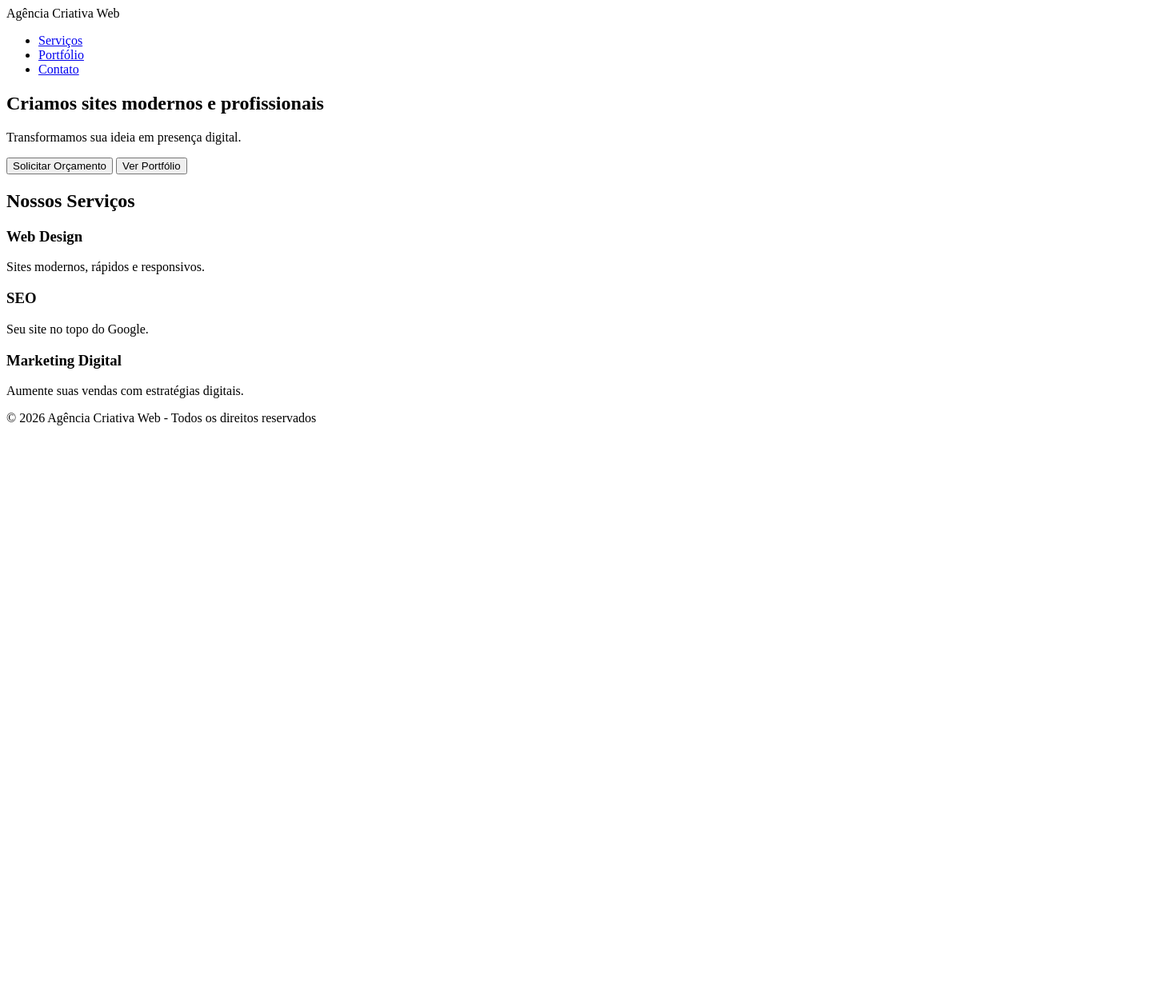
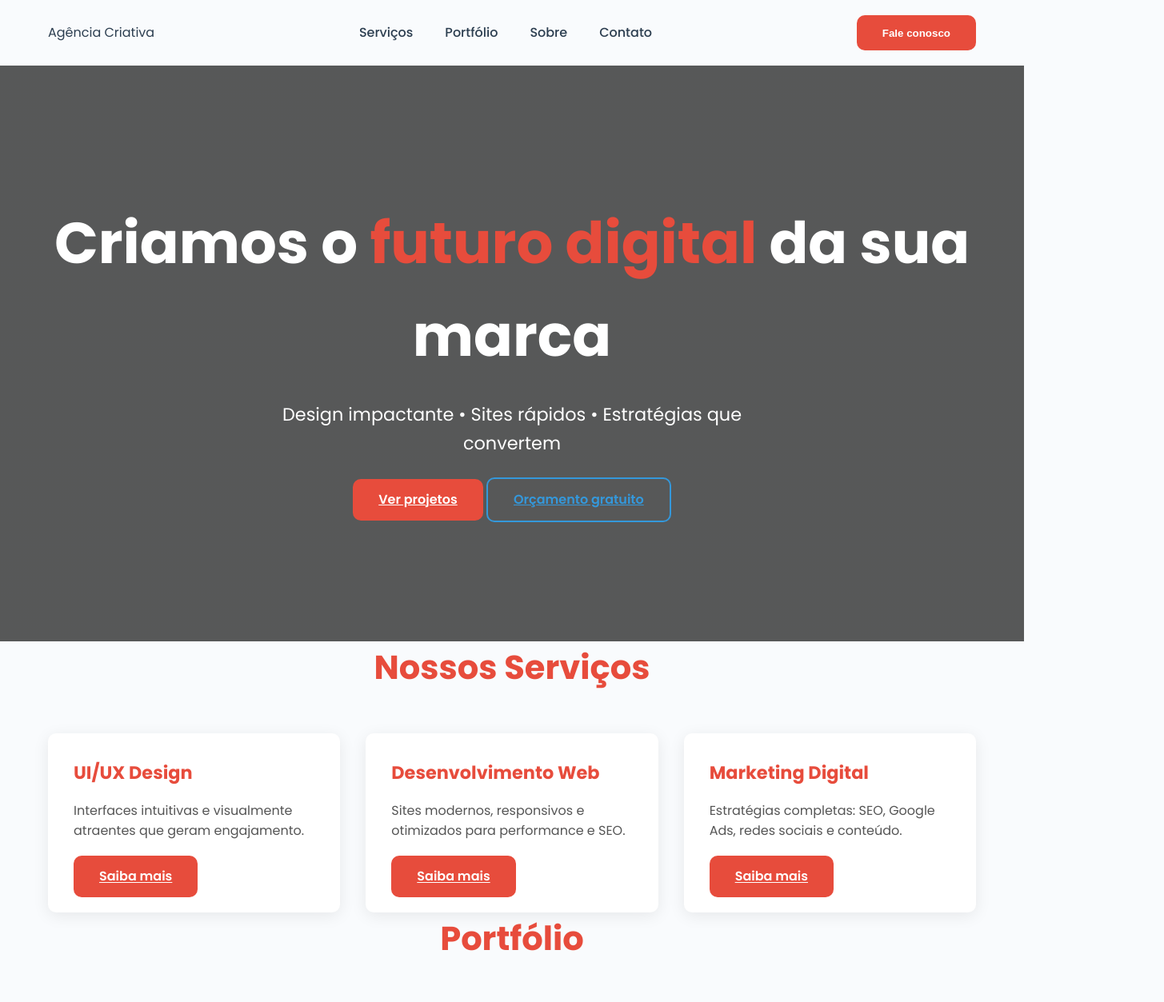
Before and after one commit to sperandiofarel1234-max/Ag-nciaCriativa-, a website: page index.html in a window 1280 px wide. Shown: the top 1253 px of the page at 80% size, 1455 px wide, since content can reach past the window. Before the commit the page ends 800 px from the top, so only its background shows below. Drawn offline with nearby package versions, Linux system fonts and the light colour scheme; files that its build step writes are made by us from their sources.

Commit message:
Primeiro commit

```diff
--- a/index.html
+++ b/index.html
@@ -1,74 +1,97 @@
 <!DOCTYPE html>
 <html lang="pt-BR">
 <head>
-    <meta charset="UTF-8">
-    <meta name="viewport" content="width=device-width, initial-scale=1.0">
-    <title>Agência Criativa Web</title>
-
-    <!-- CSS compilado do SASS -->
-    <link rel="stylesheet" href="css/estilos.css">
-
-    <!-- Fonte Google (opcional) -->
+  <meta charset="UTF-8" />
+  <meta name="viewport" content="width=device-width, initial-scale=1.0"/>
+  <title>Agência Criativa Web | Design & Desenvolvimento</title>
   <link rel="preconnect" href="https://fonts.googleapis.com">
   <link rel="preconnect" href="https://fonts.gstatic.com" crossorigin>
-    <link href="https://fonts.googleapis.com/css2?family=Roboto:wght@400;700&display=swap" rel="stylesheet">
+  <link href="https://fonts.googleapis.com/css2?family=Poppins:wght@300;400;500;600;700&display=swap" rel="stylesheet">
+  <link rel="stylesheet" href="css/estilos.css"/>
 </head>
 <body>
 
-<!-- HEADER -->
   <header class="header">
-    <div class="header__logo">Agência Criativa Web</div>
-
-    <nav class="header__nav">
-        <ul>
-            <li><a href="#servicos">Serviços</a></li>
-            <li><a href="#portfolio">Portfólio</a></li>
-            <li><a href="#contato">Contato</a></li>
+    <div class="container">
+      <nav class="menu">
+        <div class="menu__logo">Agência Criativa</div>
+        <ul class="menu__list">
+          <li><a href="#servicos" class="menu__link">Serviços</a></li>
+          <li><a href="#portfolio" class="menu__link">Portfólio</a></li>
+          <li><a href="#sobre" class="menu__link">Sobre</a></li>
+          <li><a href="#contato" class="menu__link">Contato</a></li>
         </ul>
+        <button class="btn btn--primary menu__cta">Fale conosco</button>
+        <button class="menu__toggle" id="menuToggle">☰</button>
       </nav>
+    </div>
   </header>
 
-<!-- MAIN -->
-<main class="main">
-
-    <!-- HERO -->
+  <main>
     <section class="hero">
-        <h1 class="hero__titulo">Criamos sites modernos e profissionais</h1>
-        <p class="hero__descricao">Transformamos sua ideia em presença digital.</p>
-        <button class="botao">Solicitar Orçamento</button>
-        <button class="botao botao--secundario">Ver Portfólio</button>
-    </section>
-
-    <!-- SERVIÇOS -->
-    <section id="servicos" class="servicos">
-        <h2 class="servicos__titulo">Nossos Serviços</h2>
-
-        <div class="servicos__grid">
-
-            <div class="card">
-                <h3 class="card__titulo">Web Design</h3>
-                <p class="card__conteudo">Sites modernos, rápidos e responsivos.</p>
+      <div class="container">
+        <h1 class="hero__title">Criamos o <span>futuro digital</span> da sua marca</h1>
+        <p class="hero__subtitle">Design impactante • Sites rápidos • Estratégias que convertem</p>
+        <div class="hero__actions">
+          <a href="#portfolio" class="btn btn--primary">Ver projetos</a>
+          <a href="#contato" class="btn btn--outline">Orçamento gratuito</a>
         </div>
-
-            <div class="card">
-                <h3 class="card__titulo">SEO</h3>
-                <p class="card__conteudo">Seu site no topo do Google.</p>
-            </div>
-
-            <div class="card">
-                <h3 class="card__titulo">Marketing Digital</h3>
-                <p class="card__conteudo">Aumente suas vendas com estratégias digitais.</p>
-            </div>
-
       </div>
     </section>
 
+    <section id="servicos" class="section servicos">
+      <div class="container">
+        <h2 class="section__title">Nossos Serviços</h2>
+        <div class="grid">
+          <div class="card">
+            <h3 class="card__title">UI/UX Design</h3>
+            <p class="card__text">Interfaces intuitivas e visualmente atraentes que geram engajamento.</p>
+            <a href="#" class="btn btn--primary card__btn">Saiba mais</a>
+          </div>
+          <div class="card">
+            <h3 class="card__title">Desenvolvimento Web</h3>
+            <p class="card__text">Sites modernos, responsivos e otimizados para performance e SEO.</p>
+            <a href="#" class="btn btn--primary card__btn">Saiba mais</a>
+          </div>
+          <div class="card">
+            <h3 class="card__title">Marketing Digital</h3>
+            <p class="card__text">Estratégias completas: SEO, Google Ads, redes sociais e conteúdo.</p>
+            <a href="#" class="btn btn--primary card__btn">Saiba mais</a>
+          </div>
+        </div>
+      </div>
+    </section>
+
+    <section id="portfolio" class="section portfolio">
+      <div class="container">
+        <h2 class="section__title">Portfólio</h2>
+        <div class="grid portfolio__grid">
+          <div class="portfolio__item"><img src="https://picsum.photos/seed/p1/600/400" alt="Projeto 1"></div>
+          <div class="portfolio__item"><img src="https://picsum.photos/seed/p2/600/400" alt="Projeto 2"></div>
+          <div class="portfolio__item"><img src="https://picsum.photos/seed/p3/600/400" alt="Projeto 3"></div>
+        </div>
+      </div>
+    </section>
+
+    <section id="contato" class="section contato">
+      <div class="container">
+        <h2 class="section__title">Entre em Contato</h2>
+        <form class="form" id="contactForm">
+          <input type="text" placeholder="Nome completo" required />
+          <input type="email" placeholder="E-mail" required />
+          <textarea placeholder="Descreva seu projeto ou dúvida..." rows="5" required></textarea>
+          <button type="submit" class="btn btn--primary">Enviar mensagem</button>
+        </form>
+      </div>
+    </section>
   </main>
 
-<!-- FOOTER -->
   <footer class="footer">
-    <p>© 2026 Agência Criativa Web - Todos os direitos reservados</p>
+    <div class="container">
+      <p>© 2026 Agência Criativa Web. Todos os direitos reservados.</p>
+    </div>
   </footer>
 
+  <script src="javascript.js"></script>
 </body>
 </html>
--- a/javascript.js
+++ b/javascript.js
@@ -0,0 +1,29 @@
+document.addEventListener('DOMContentLoaded', () => {
+  // Menu mobile
+  const toggle = document.getElementById('menuToggle');
+  const list = document.querySelector('.menu__list');
+
+  toggle.addEventListener('click', () => {
+    list.classList.toggle('menu__list--open');
+    toggle.textContent = list.classList.contains('menu__list--open') ? '×' : '☰';
+  });
+
+  // Smooth scroll
+  document.querySelectorAll('a[href^="#"]').forEach(link => {
+    link.addEventListener('click', e => {
+      e.preventDefault();
+      document.querySelector(link.getAttribute('href')).scrollIntoView({ behavior: 'smooth' });
+      if (list.classList.contains('menu__list--open')) {
+        list.classList.remove('menu__list--open');
+        toggle.textContent = '☰';
+      }
+    });
+  });
+
+  // Form fake submit
+  document.getElementById('contactForm').addEventListener('submit', e => {
+    e.preventDefault();
+    alert('Mensagem enviada! Em breve retornamos.');
+    e.target.reset();
+  });
+});
--- a/scss/_base.scss
+++ b/scss/_base.scss
@@ -1,14 +1,12 @@
-/* Reset simples */
-* {
-  margin: 0;
-  padding: 0;
-  box-sizing: border-box;
+@use 'variaveis' as *;
+
+* { margin:0; padding:0; box-sizing:border-box; }
+
+body {
+  font-family: $fonte;
+  color: $cor-texto;
+  background: $cor-fundo;
+  line-height: 1.6;
 }
 
-body {
-  font-family: $fonte-principal;
-  font-size: $tamanho-base;
-  color: $cor-texto;
-  background-color: $cor-fundo;
-  line-height: 1.6;
-}
+h1, h2, h3 { margin-bottom: $espaco-sm; }
--- a/scss/_componentes.scss
+++ b/scss/_componentes.scss
@@ -1,25 +1,97 @@
-/* Botões */
-.botao {
-  @include botao($cor-primaria, white);
+@use 'variaveis' as *;
+@use 'mixins' as *;
 
-  &--secundario {
-    @include botao($cor-secundaria, white);
+.section__title {
+  text-align: center;
+  font-size: 2.6rem;
+  color: $cor-primaria;
+  margin-bottom: 3rem;
+}
+
+.grid {
+  display: grid;
+  grid-template-columns: repeat(auto-fit, minmax(320px, 1fr));
+  gap: 2rem;
+}
+
+.btn {
+  &--primary {
+    @include botao;
+    background: $cor-primaria;
+    color: white;
+  }
+  &--outline {
+    @include botao;
+    background: transparent;
+    border: 2px solid $cor-secundaria;
+    color: $cor-secundaria;
   }
 }
 
-/* Cards */
 .card {
-  background-color: white;
-  padding: $espacamento;
-  border-radius: 8px;
-  box-shadow: 0 2px 8px rgba(0,0,0,0.1);
+  background: white;
+  border-radius: $radius;
+  padding: $espaco;
+  box-shadow: 0 4px 20px rgba(black, 0.08);
+  transition: transform 0.3s;
 
-  &__titulo {
-    font-size: 1.2rem;
-    margin-bottom: $espacamento-pequeno;
+  &:hover { transform: translateY(-8px); }
+
+  &__title { color: $cor-primaria; font-size: 1.4rem; }
+  &__text  { color: #555; margin-bottom: $espaco; }
+}
+
+.menu {
+  display: flex;
+  justify-content: space-between;
+  align-items: center;
+  padding: 1.2rem 0;
+
+  &__list {
+    display: flex;
+    gap: 2.5rem;
+    list-style: none;
+
+    &--open { display: flex !important; flex-direction: column; position: absolute; top: 100%; left: 0; right: 0; background: white; padding: 1rem; box-shadow: 0 4px 12px rgba(black,0.1); }
   }
 
-  &__conteudo {
-    font-size: 1rem;
+  &__link { font-weight: 500; color: $cor-texto; text-decoration: none; }
+
+  &__toggle { display: none; font-size: 1.8rem; background: none; border: none; cursor: pointer; }
+
+  @media (max-width: 768px) {
+    &__list { display: none; }
+    &__toggle { display: block; }
   }
 }
+
+.hero__title {
+  font-size: clamp(2.5rem, 8vw, 4.5rem);
+  margin-bottom: 1.5rem;
+  span { color: $cor-primaria; }
+}
+
+.hero__subtitle { font-size: 1.4rem; max-width: 600px; margin: 0 auto 2.5rem; }
+
+.form {
+  max-width: 600px;
+  margin: 0 auto;
+  display: flex;
+  flex-direction: column;
+  gap: 1.2rem;
+
+  input, textarea {
+    padding: 1rem;
+    border: 1px solid #ddd;
+    border-radius: $radius;
+    font-family: $fonte;
+  }
+}
+
+.footer {
+  background: $cor-texto;
+  color: white;
+  text-align: center;
+  padding: 2rem 0;
+  margin-top: 4rem;
+}
--- a/scss/_layout.scss
+++ b/scss/_layout.scss
@@ -1,29 +1,16 @@
-.header {
-  background-color: $cor-primaria;
-  color: white;
-  padding: $espacamento;
+@use 'variaveis' as *;
+@use 'mixins'   as *;     // ← essa linha resolve o erro
 
-  &__logo {
-    font-weight: bold;
-    font-size: 1.5rem;
-  }
-
-  &__nav {
-    ul {
-      list-style: none;
-      display: flex;
-      gap: $espacamento;
-    }
-  }
+.container {
+  max-width: 1200px;
+  margin: 0 auto;
+  padding: 0 20px;
 }
 
-.main {
-  padding: $espacamento-grande;
+.hero {
+  min-height: 90vh;
+  background: linear-gradient(rgba(0,0,0,0.65), rgba(0,0,0,0.65)), url('...') center/cover;
+  color: white;
+  @include flex-center;          // agora funciona
+  text-align: center;
 }
-
-.footer {
-  text-align: center;
-  padding: $espacamento;
-  background-color: $cor-secundaria;
-  color: white;
-}
--- a/scss/_mixins.scss
+++ b/scss/_mixins.scss
@@ -1,20 +1,17 @@
-// Botão básico
-@mixin botao($cor-fundo, $cor-texto) {
-  background-color: $cor-fundo;
-  color: $cor-texto;
-  padding: $espacamento-pequeno $espacamento;
+@use 'variaveis' as *;
+
+@mixin botao {
+  padding: 0.9rem 2rem;
   border: none;
-  border-radius: 4px;
+  border-radius: $radius;
+  font-weight: 600;
   cursor: pointer;
-  transition: background 0.3s;
-
-  &:hover {
-    background-color: darken($cor-fundo, 10%);
-  }
+  transition: all 0.25s ease;
+  &:hover { transform: translateY(-2px); box-shadow: 0 8px 16px rgba(0,0,0,0.12); }
 }
 
-// Espaçamento padrão
-@mixin espacamento($top: $espacamento, $bottom: $espacamento) {
-  margin-top: $top;
-  margin-bottom: $bottom;
+@mixin flex-center {
+  display: flex;
+  align-items: center;
+  justify-content: center;
 }
--- a/scss/_variaveis.scss
+++ b/scss/_variaveis.scss
@@ -1,14 +1,10 @@
-// Cores
-$cor-primaria: #ff5722;
-$cor-secundaria: #333;
-$cor-fundo: #f4f4f4;
-$cor-texto: #222;
+@use 'sass:math';
 
-// Tipografia
-$fonte-principal: 'Roboto', sans-serif;
-$tamanho-base: 16px;
-
-// Espaçamentos
-$espacamento: 20px;
-$espacamento-pequeno: $espacamento / 2;
-$espacamento-grande: $espacamento * 2;
+$cor-primaria: #e74c3c;
+$cor-secundaria: #3498db;
+$cor-texto: #2c3e50;
+$cor-fundo: #f9fbfd;
+$fonte: 'Poppins', sans-serif;
+$espaco: 2rem;
+$espaco-sm: math.div($espaco, 2);
+$radius: 10px;
--- a/scss/estilos.scss
+++ b/scss/estilos.scss
@@ -0,0 +1,11 @@
+// scss/estilos.scss
+@use 'variaveis' as *;
+@use 'mixins'    as m;     // ← alias 'm'
+@use 'base';
+@use 'layout';
+@use 'componentes';
+
+.hero {
+  // ...
+  @include m.flex-center;    // ← usa o alias
+}
```
Also changed, not shown: package.json (added, +11 -0 lines), css/estilos.css (deleted), css/estilos.min.css (added), 2 other files. Lines whose indentation alone changed are shown as unchanged.
